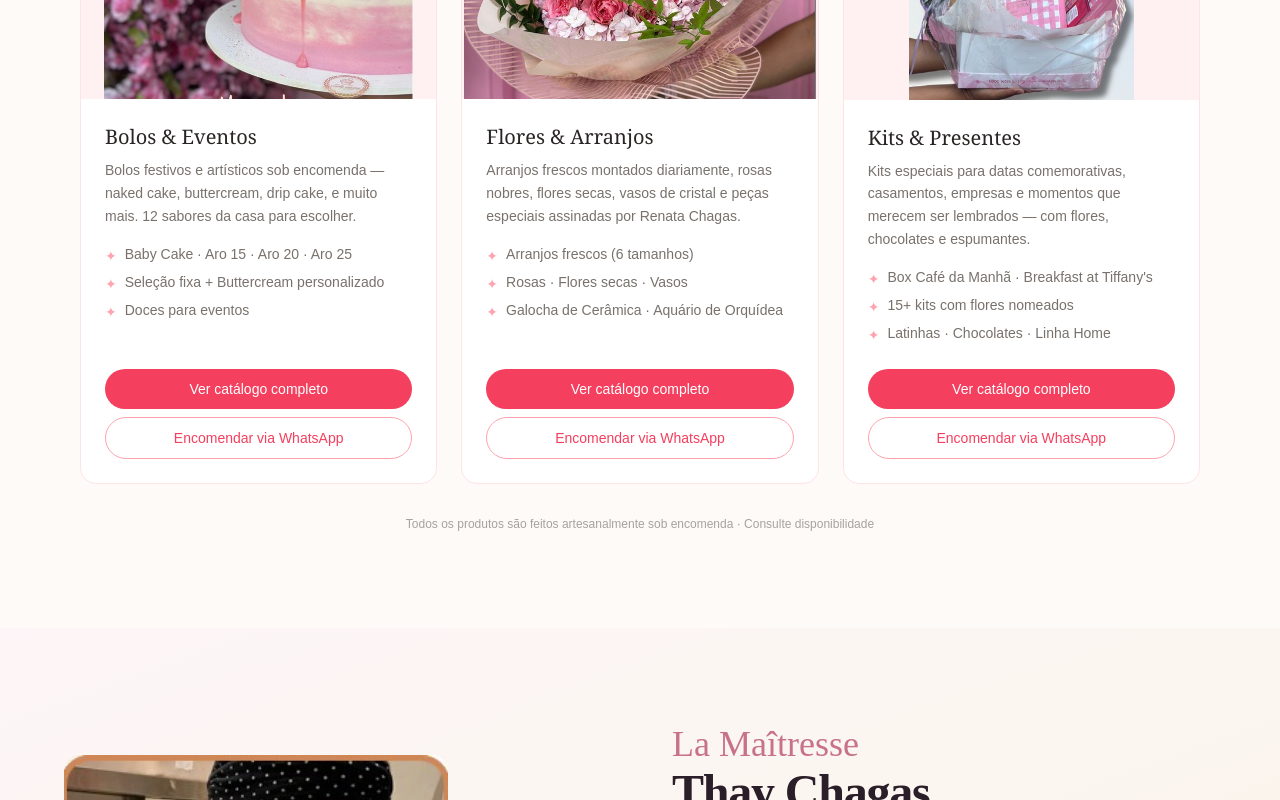
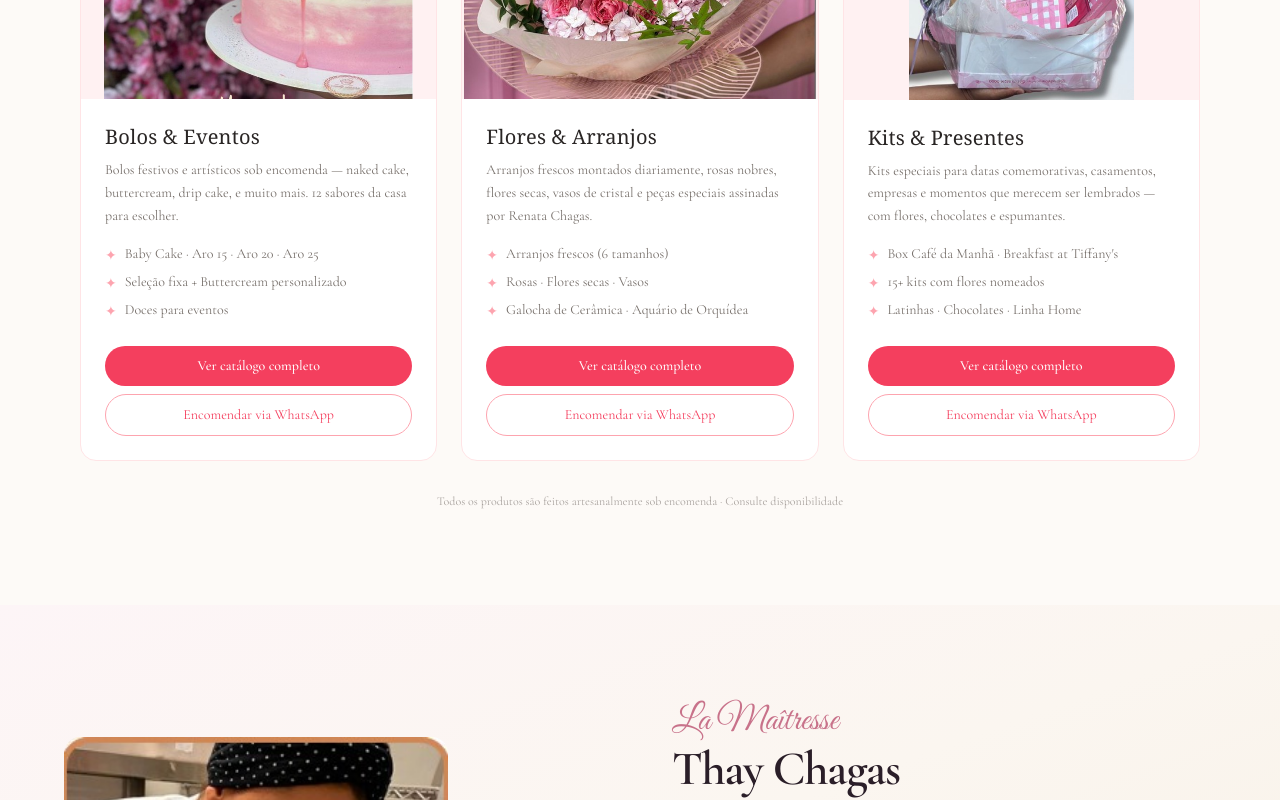
Before and after one commit to murillosezerino/ladylauraatelier, a Next.js app: page / in a window 1280 px wide. Shown: the part 1240-2040 px from the top of the page. Built offline with nearby package versions, Linux system fonts and the light colour scheme.

Commit message:
feat: fontes Cormorant Garamond + Great Vibes

```diff
--- a/app/globals.css
+++ b/app/globals.css
@@ -3,9 +3,16 @@
 @tailwind utilities;
 
 :root {
-  --font-cinzel: 'Cinzel', serif;
-  --font-sacramento: 'Sacramento', cursive;
-  --font-nunito: 'Nunito', sans-serif;
+  /* Títulos principais — editorial, refinado */
+  --font-cinzel: 'Cormorant Garamond', serif;
+
+  /* Script — acentos cursivos elegantes */
+  --font-sacramento: 'Great Vibes', cursive;
+
+  /* Corpo de texto — leve, legível, francês */
+  --font-nunito: 'Cormorant Garamond', serif;
+
+  /* Labels, small caps, categorias */
   --font-josefin: 'Josefin Sans', sans-serif;
 }
 
@@ -14,7 +21,9 @@ html {
 }
 
 body {
-  font-family: var(--font-nunito);
+  font-family: 'Cormorant Garamond', serif;
+  font-size: 1.0625rem; /* 17px — Cormorant precisa de um toque maior */
+  font-weight: 400;
   background-color: #FBF6F0;
   color: #2A1E28;
 }
@@ -54,3 +63,17 @@ body {
 .separator::after {
   background: linear-gradient(to left, transparent, #B8966A);
 }
+
+/* Cormorant Garamond fica melhor com tracking ligeiramente mais largo */
+h1, h2, h3, h4, h5, h6 {
+  letter-spacing: 0.01em;
+}
+
+/* Josefin Sans para labels em caixa alta */
+.label-caps {
+  font-family: 'Josefin Sans', sans-serif;
+  font-size: 0.6875rem;
+  letter-spacing: 0.15em;
+  text-transform: uppercase;
+  font-weight: 400;
+}
--- a/app/layout.tsx
+++ b/app/layout.tsx
@@ -23,7 +23,7 @@ export const metadata: Metadata = {
   ],
   authors: [{ name: 'Lady Laura Atelier' }],
   creator: 'Lady Laura Atelier',
-  metadataBase: new URL('https://ladylaura.com.br'), // atualizar com domínio real
+  metadataBase: new URL('https://ladylaura.com.br'),
   openGraph: {
     type: 'website',
     locale: 'pt_BR',
@@ -33,7 +33,7 @@ export const metadata: Metadata = {
     siteName: siteConfig.name,
     images: [
       {
-        url: '/og-image.jpg', // adicionar imagem OG real
+        url: '/og-image.jpg',
         width: 1200,
         height: 630,
         alt: siteConfig.name,
@@ -65,6 +65,10 @@ export default function RootLayout({
       <head>
         <link rel="preconnect" href="https://fonts.googleapis.com" />
         <link rel="preconnect" href="https://fonts.gstatic.com" crossOrigin="anonymous" />
+        <link
+          href="https://fonts.googleapis.com/css2?family=Cormorant+Garamond:ital,wght@0,300;0,400;0,500;0,600;1,300;1,400;1,500&family=Great+Vibes&family=Josefin+Sans:wght@300;400;600&family=Cinzel:wght@400;600;700&display=swap"
+          rel="stylesheet"
+        />
       </head>
       <body>{children}</body>
     </html>
--- a/tailwind.config.ts
+++ b/tailwind.config.ts
@@ -36,10 +36,22 @@ const config: Config = {
         },
       },
       fontFamily: {
-        cinzel: ['var(--font-cinzel)', 'serif'],
-        sacramento: ['var(--font-sacramento)', 'cursive'],
-        nunito: ['var(--font-nunito)', 'sans-serif'],
-        josefin: ['var(--font-josefin)', 'sans-serif'],
+        // Títulos principais — Cormorant Garamond (editorial francês)
+        cinzel: ['Cormorant Garamond', 'serif'],
+        // Script / acentos cursivos
+        sacramento: ['Great Vibes', 'cursive'],
+        // Corpo de texto
+        nunito: ['Cormorant Garamond', 'serif'],
+        // Labels e small caps
+        josefin: ['Josefin Sans', 'sans-serif'],
+        // Aliases diretos para uso no código
+        cormorant: ['Cormorant Garamond', 'serif'],
+        'great-vibes': ['Great Vibes', 'cursive'],
+      },
+      fontSize: {
+        // Cormorant precisa de tamanhos ligeiramente maiores para boa leitura
+        'body': ['1.0625rem', { lineHeight: '1.75' }],
+        'body-lg': ['1.125rem', { lineHeight: '1.75' }],
       },
       animation: {
         'fade-up': 'fadeUp 0.7s ease forwards',
```
